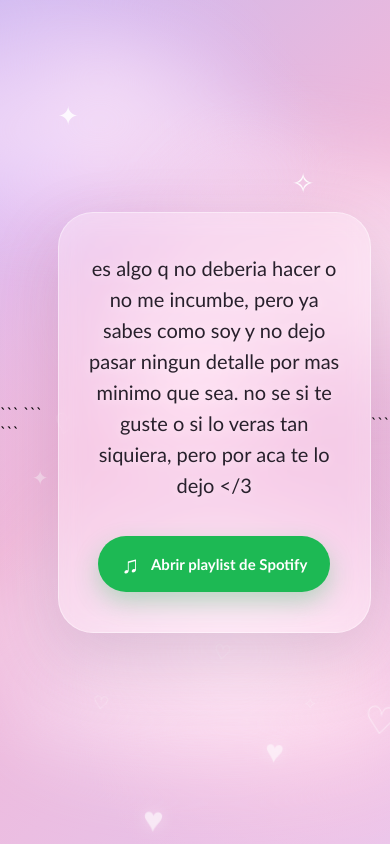
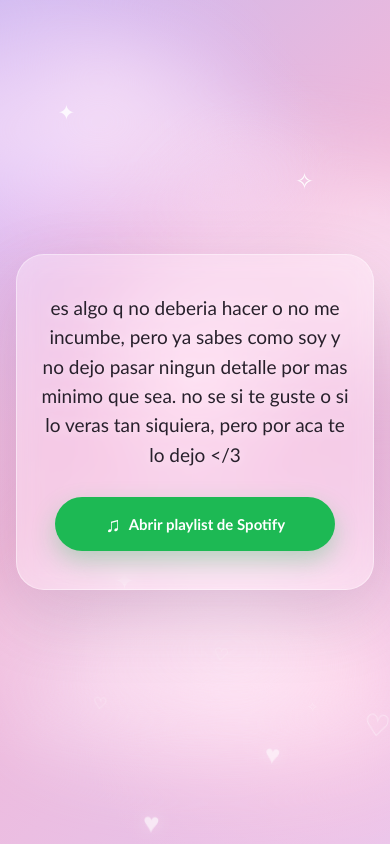
Before and after one commit to Eduhxz1/para-tii, a plain HTML site: page index.html in a window 390 px wide. Drawn offline with Linux system fonts and the light colour scheme.

Commit message:
Refactor index.html for improved layout and styles
Updated HTML structure and styles for better layout and responsiveness.

````diff
--- a/index.html
+++ b/index.html
@@ -1,12 +1,10 @@
 <!DOCTYPE html>
-
 <html lang="es">
 <head>
     <meta charset="UTF-8">
     <meta name="viewport" content="width=device-width, initial-scale=1.0">
     <title>Para ti ♡</title>
 
-```
     <style>
         * {
             margin: 0;
@@ -14,25 +12,39 @@
             box-sizing: border-box;
         }
 
+        html,
+        body {
+            width: 100%;
+            min-height: 100%;
+        }
+
         body {
             min-height: 100vh;
+            min-height: 100dvh;
             overflow: hidden;
             display: flex;
             justify-content: center;
             align-items: center;
+            padding: 20px;
             font-family: "Trebuchet MS", Arial, sans-serif;
 
             background:
-            radial-gradient(circle at 50% 45%,
+                radial-gradient(
+                    circle at 50% 45%,
                     rgba(255, 220, 240, 0.95) 0%,
                     rgba(245, 190, 225, 0.7) 25%,
-                transparent 55%),
-            radial-gradient(circle at 15% 20%,
+                    transparent 55%
+                ),
+                radial-gradient(
+                    circle at 15% 20%,
                     rgba(220, 190, 255, 0.8),
-                transparent 35%),
-            radial-gradient(circle at 85% 80%,
+                    transparent 35%
+                ),
+                radial-gradient(
+                    circle at 85% 80%,
                     rgba(255, 200, 225, 0.8),
-                transparent 35%),
+                    transparent 35%
+                ),
                 linear-gradient(
                     135deg,
                     #cdb9ed 0%,
@@ -52,7 +64,7 @@
             position: absolute;
             width: 350px;
             height: 110px;
-        background: rgba(255, 235, 248, 0.30);
+            background: rgba(255, 235, 248, 0.3);
             border-radius: 50%;
             filter: blur(25px);
         }
@@ -125,7 +137,7 @@
         .brillo:nth-child(2) {
             top: 20%;
             right: 20%;
-        animation-delay: .8s;
+            animation-delay: 0.8s;
         }
 
         .brillo:nth-child(3) {
@@ -143,13 +155,14 @@
         .brillo:nth-child(5) {
             bottom: 30%;
             left: 30%;
-        animation-delay: .5s;
+            animation-delay: 0.5s;
         }
 
         @keyframes brillo {
-        0%, 100% {
-            opacity: .25;
-            transform: scale(.8);
+            0%,
+            100% {
+                opacity: 0.25;
+                transform: scale(0.8);
             }
 
             50% {
@@ -170,7 +183,7 @@
             bottom: -80px;
             color: rgba(255, 255, 255, 0.75);
             font-size: 30px;
-        filter: drop-shadow(0 0 8px rgba(255,255,255,.6));
+            filter: drop-shadow(0 0 8px rgba(255, 255, 255, 0.6));
             animation: flotar linear infinite;
         }
 
@@ -229,7 +242,7 @@
             }
 
             10% {
-            opacity: .8;
+                opacity: 0.8;
             }
 
             50% {
@@ -254,8 +267,8 @@
             border-radius: 35px;
 
             box-shadow:
-            0 25px 70px rgba(90, 50, 100, .18),
-            inset 0 0 40px rgba(255,255,255,.15);
+                0 25px 70px rgba(90, 50, 100, 0.18),
+                inset 0 0 40px rgba(255, 255, 255, 0.15);
 
             backdrop-filter: blur(10px);
             -webkit-backdrop-filter: blur(10px);
@@ -266,39 +279,36 @@
             font-size: clamp(20px, 3vw, 28px);
             line-height: 1.55;
             font-weight: 500;
-        text-shadow: 0 1px 10px rgba(255,255,255,.5);
+            text-shadow: 0 1px 10px rgba(255, 255, 255, 0.5);
             margin-bottom: 35px;
         }
 
         .spotify {
             display: inline-flex;
             align-items: center;
+            justify-content: center;
             gap: 12px;
-
             padding: 15px 30px;
-
-        background: #1DB954;
+            background: #1db954;
             color: white;
-
             text-decoration: none;
             border-radius: 50px;
-
             font-size: 17px;
             font-weight: bold;
 
             box-shadow:
-            0 10px 25px rgba(29,185,84,.30);
+                0 10px 25px rgba(29, 185, 84, 0.3);
 
             transition:
-            transform .25s ease,
-            box-shadow .25s ease;
+                transform 0.25s ease,
+                box-shadow 0.25s ease;
         }
 
         .spotify:hover {
             transform: translateY(-5px) scale(1.04);
 
             box-shadow:
-            0 15px 35px rgba(29,185,84,.45);
+                0 15px 35px rgba(29, 185, 84, 0.45);
         }
 
         .spotify span {
@@ -306,27 +316,92 @@
         }
 
         @media (max-width: 600px) {
+            body {
+                padding: 16px;
+            }
+
             .contenedor {
-            padding: 40px 25px;
+                width: 100%;
+                max-width: 430px;
+                padding: 38px 24px;
+                border-radius: 28px;
             }
 
             .mensaje {
-            font-size: 20px;
+                font-size: 19px;
+                line-height: 1.55;
+                margin-bottom: 28px;
             }
 
             .spotify {
+                width: 100%;
+                max-width: 280px;
+                padding: 14px 18px;
                 font-size: 15px;
-            padding: 13px 23px;
+                gap: 8px;
+            }
+
+            .spotify span {
+                font-size: 21px;
+            }
+
+            .brillo {
+                font-size: 18px;
+            }
+
+            .nube {
+                transform: scale(0.7);
+            }
+
+            .corazon:nth-child(1) {
+                font-size: 23px;
+            }
+
+            .corazon:nth-child(2) {
+                font-size: 16px;
+            }
+
+            .corazon:nth-child(3) {
+                font-size: 28px;
+            }
+
+            .corazon:nth-child(4) {
+                font-size: 17px;
+            }
+
+            .corazon:nth-child(5) {
+                font-size: 26px;
+            }
+
+            .corazon:nth-child(6) {
+                font-size: 18px;
+            }
+
+            .corazon:nth-child(7) {
+                font-size: 30px;
+            }
+        }
+
+        @media (max-width: 380px) {
+            .contenedor {
+                padding: 32px 20px;
+            }
+
+            .mensaje {
+                font-size: 17px;
+                line-height: 1.5;
+            }
+
+            .spotify {
+                font-size: 14px;
+                padding: 13px 15px;
             }
         }
     </style>
-```
-
 </head>
 
 <body>
 
-```
     <div class="nubes">
         <div class="nube"></div>
         <div class="nube"></div>
@@ -369,7 +444,6 @@
         </a>
 
     </div>
-```
 
 </body>
 </html>
````
Lines whose indentation alone changed are shown as unchanged.
